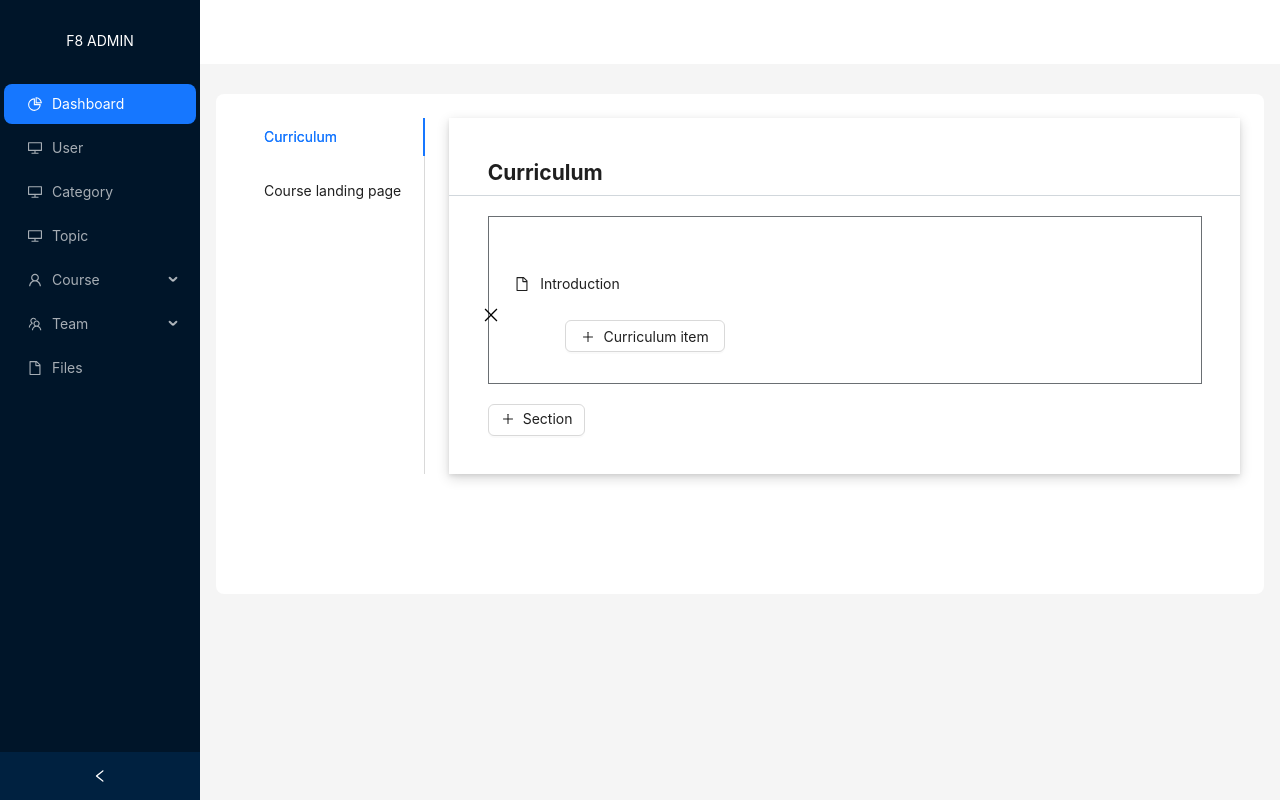
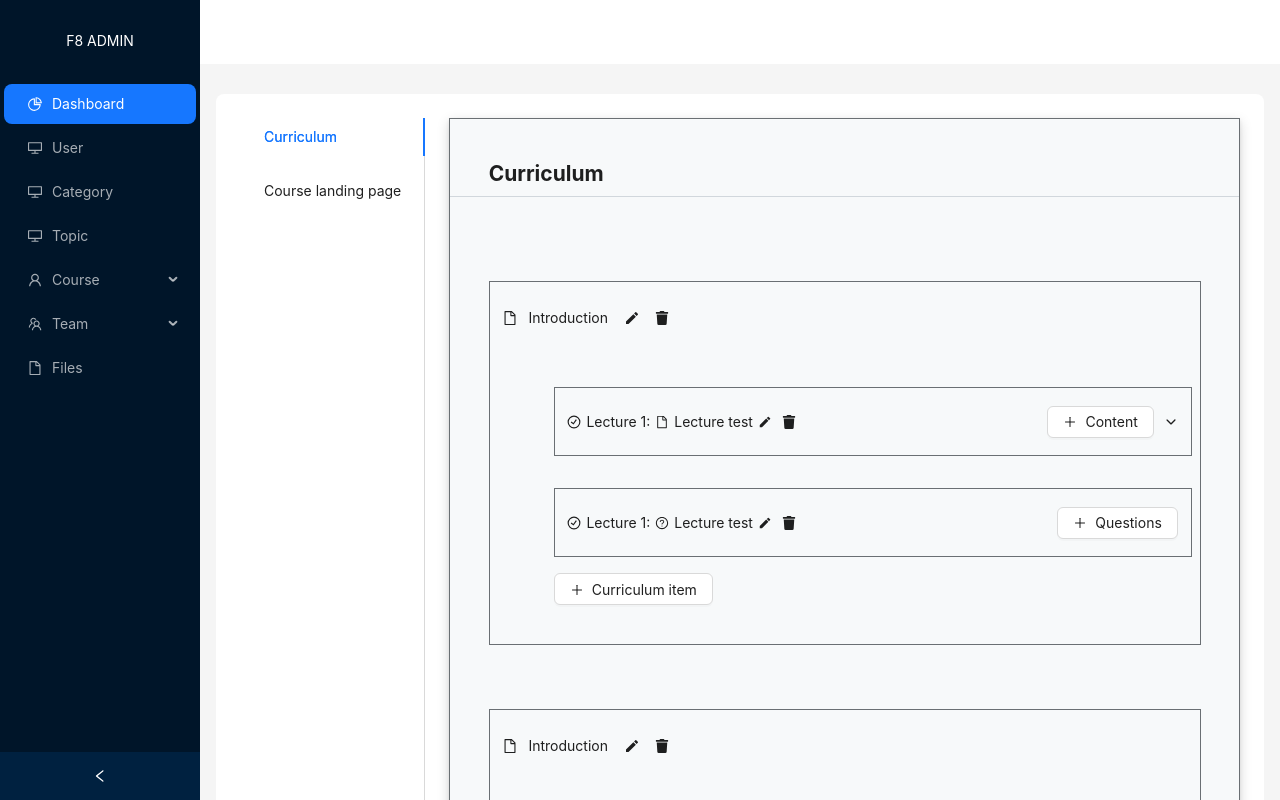
Before and after one commit to guma2k2/elearning_ui, a React (Vite) app: page /admin/courses/create in a window 1280 px wide. Shown: the top 800 px of the page. Built offline with nearby package versions, Linux system fonts and the light colour scheme.

Commit message:
course feature

```diff
--- /dev/null
+++ b/src/components/curriculum/Curriculum.style.scss
@@ -0,0 +1,95 @@
+.curriculum-insert {
+    position: relative;
+    height: 32px;
+    width: 100%;
+    cursor: pointer;
+    opacity: 0;
+
+    .curriculum-btn-insert {
+        cursor: pointer;
+        display: flex;
+        align-items: center;
+        justify-content: center;
+        position: absolute;
+        height: 32px;
+        width: 64px;
+        top: 0px;
+        left: -32px;
+        border: 1px dashed #6a6f73;
+        background-color: white;
+    }
+
+    &:hover {
+        opacity: 1;
+    }
+}
+
+.curriculum-container {
+    display: flex;
+    flex-direction: column;
+    padding-left: 64px;
+    padding-right: 8px;
+
+    .curriculum-wrapper {
+        border: 1px solid #6a6f73;
+        padding: 1.1rem 0.8rem;
+        display: flex;
+        align-items: center;
+        justify-content: space-between;
+        cursor: pointer;
+
+        .curriculum-left {
+            display: flex;
+            align-items: center;
+            gap: 5px;
+
+            .curriculum-action {
+                display: inline-flex;
+                gap: 10px;
+                align-items: center;
+                justify-content: space-between;
+
+                .icon-edit {
+                    width: 14px;
+                    height: 14px;
+                }
+
+                .icon-trash {
+                    width: 14px;
+                    height: 14px;
+                }
+            }
+        }
+
+        .curriculum-right {
+            display: flex;
+            align-items: center;
+            gap: 10px;
+            cursor: pointer;
+        }
+    }
+
+    .curriculum-dropdown {
+        padding: 9px;
+        display: flex;
+        flex-direction: column;
+        border-left: 1px solid #6a6f73;
+        border-right: 1px solid #6a6f73;
+        border-bottom: 1px solid #6a6f73;
+        gap: 8px;
+
+        .dropdown-top {
+            display: flex;
+            flex-direction: column;
+            border-bottom: 1px solid #d1d7dc;
+
+            .lecture-form-action {
+                margin: 8px 0;
+                display: flex;
+                align-items: center;
+                justify-content: flex-end;
+                gap: 16px;
+            }
+        }
+    }
+}
--- a/src/components/curriculum/CurriculumType.tsx
+++ b/src/components/curriculum/CurriculumType.tsx
@@ -1,5 +1,4 @@
 export type CurriculumType = {
-    type: "lecture" | "quiz" | ""
+    type: "lecture" | "quiz"
     title: string
-    setToggle: any
 }
--- a/src/components/curriculum/index.tsx
+++ b/src/components/curriculum/index.tsx
@@ -1,18 +1,93 @@
-import { AiOutlinePlus } from "react-icons/ai"
+import { GrStatusGood } from "react-icons/gr"
 import { CurriculumType } from "./CurriculumType"
+import { AiOutlineFile, AiOutlinePlus, AiOutlineQuestionCircle } from "react-icons/ai"
+import { Button } from "antd"
+import './Curriculum.style.scss'
+import { IoIosArrowDown, IoIosArrowUp } from "react-icons/io"
+import { MdModeEdit } from "react-icons/md"
+import { FaTrash } from "react-icons/fa"
+import { useRef, useState } from "react"
+import ReactQuill from "react-quill"
+import 'react-quill/dist/quill.snow.css';
 
+type ToggleType = {
+    type: "desc" | "resources" | "lecture" | "quiz" | "dropdown" | ""
+}
+const modules = {
+    toolbar: [
+        ['bold', 'italic'],
+        [{ 'list': 'ordered' }, { 'list': 'bullet' }],  // Customize the toolbar to include only bold and italic options
+    ],
+};
+
+const formats = [
+    'bold', 'italic', 'list', 'bullet',
+];
 function Curriculum(probs: CurriculumType) {
-    const handleClick = () => {
-        console.log(probs.type);
-        const type = probs.type === "lecture" ? "lecture" : "quiz";
-        probs.setToggle({ type })
+    const curriculumHeaderRef = useRef<HTMLDivElement | null>(null);
+    const [toggle, setToggle] = useState<ToggleType>({ type: "" });
+    const [lectureDesc, setLectureDesc] = useState<string>("");
+
+    const handleMouseEnter = () => {
+        if (curriculumHeaderRef.current) {
+            curriculumHeaderRef.current.style.opacity = "1";
+        }
     }
 
+    const handlMouseLeave = () => {
+        if (curriculumHeaderRef.current) {
+            curriculumHeaderRef.current.style.opacity = "0";
+        }
+    }
     return (
-        <div className="item-form" onClick={handleClick}>
-            <AiOutlinePlus />
-            <span>{probs.title}</span>
-        </div>
+        <>
+            <div className="curriculum-insert">
+                <button className="curriculum-btn-insert">
+                    <AiOutlinePlus className="section-icon-insert" />
+                </button>
+            </div>
+            <div className="curriculum-container" onMouseLeave={handlMouseLeave} onMouseEnter={handleMouseEnter}>
+                <div className="curriculum-wrapper">
+                    <div className="curriculum-left">
+                        <GrStatusGood />
+                        <span>Lecture 1:</span>
+                        {probs.type == "lecture" ? <AiOutlineFile /> : <AiOutlineQuestionCircle />}
+                        <span>{probs.title}</span>
+                        <span className="curriculum-action" ref={curriculumHeaderRef} >
+                            <MdModeEdit className="icon-edit" />
+                            <FaTrash className="icon-trash" />
+                        </span>
+                    </div>
+                    <div className="curriculum-right">
+                        <Button className='btn-curriculum' icon={<AiOutlinePlus />}>{probs.type == "lecture" ? "Content" : "Questions"}</Button>
+                        {probs.type == "lecture" && toggle.type == "" && <IoIosArrowDown onClick={() => setToggle({ type: "dropdown" })} />}
+                        {probs.type == "lecture" && toggle.type == "dropdown" && <IoIosArrowUp onClick={() => setToggle({ type: "" })} />}
+                    </div>
+                </div>
+                {toggle.type == "dropdown" && <div className="curriculum-dropdown">
+                    <Button style={{ width: "8rem" }} onClick={() => setToggle({ type: "desc" })} className='btn-desc-curriculum' icon={<AiOutlinePlus />}>Description</Button>
+                    <Button style={{ width: "8rem" }} onClick={() => setToggle({ type: "resources" })} type="default" className='btn-resources-curriculum' icon={<AiOutlinePlus />}>Resources</Button>
+                </div>
+                }
+                {toggle.type == "desc" && <div className="curriculum-dropdown">
+                    <div className="dropdown-top">
+                        <span>Lecture Description</span>
+                        <div className="lecture-rte"><ReactQuill modules={modules} formats={formats} theme="snow" value={lectureDesc} onChange={setLectureDesc} placeholder="Add a description. Include what students will be able to do after completing the lecture." /></div>
+                        <div className="lecture-form-action">
+                            <div style={{ cursor: "pointer" }} className="cancel" onClick={() => setToggle({ type: "dropdown" })}>Cancel</div>
+                            <Button type="primary">Save</Button>
+                        </div>
+                    </div>
+                    <Button style={{ width: "8rem" }} type="default" className='btn-resources-curriculum' icon={<AiOutlinePlus />}>Resources</Button>
+                </div>
+                }
+                {toggle.type == "resources" && <div className="curriculum-dropdown">
+                    <div className="dropdown-bottom"></div>
+                    <Button style={{ width: "8rem" }} type="default" className='btn-resources-curriculum' icon={<AiOutlinePlus />}>Resources</Button>
+                </div>
+                }
+            </div>
+        </>
     )
 }
 
--- a/src/components/section/Section.style.scss
+++ b/src/components/section/Section.style.scss
@@ -1,12 +1,39 @@
+.section-insert {
+    position: relative;
+    height: 64px;
+    width: 100%;
+    cursor: pointer;
+    opacity: 0;
+
+    .section-btn-insert {
+        cursor: pointer;
+        display: flex;
+        align-items: center;
+        justify-content: center;
+        position: absolute;
+        height: 32px;
+        width: 64px;
+        top: 16px;
+        left: -32px;
+        border: 1px dashed #6a6f73;
+        background-color: white;
+    }
+
+    &:hover {
+        opacity: 1;
+    }
+}
+
 .section-container {
     border: 1px solid #6a6f73;
-    padding: 1.9rem 0.8rem;
-    min-height: 150px;
+    display: flex;
+    flex-direction: column;
 
     .section-header {
         padding: 1.6rem 0.8rem;
         display: flex;
         align-items: center;
+        cursor: pointer;
 
         .title {
             display: flex;
@@ -21,7 +48,6 @@
         }
 
         .section-action {
-            opacity: 0;
             flex: 1;
 
             .section-action-wrapper {
@@ -40,17 +66,14 @@
                 }
 
             }
-
-            &:hover {
-                opacity: 1;
-                cursor: pointer;
-            }
         }
     }
 
     .section-wraper {
+        margin-top: 16px;
         padding-left: 64px;
         padding-right: 8px;
+        padding-bottom: 2.4rem;
         position: relative;
 
         .btn-curriculum {
@@ -60,7 +83,7 @@
         .icon-exist {
             position: absolute;
             top: -15px;
-            left: -20px;
+            left: 30px;
             cursor: pointer;
             color: black;
             width: 20px;
@@ -136,17 +159,16 @@
                 gap: 10px;
 
                 .label {
-                    width: 221px;
-                    flex: 3;
+                    min-width: 221px;
                 }
 
                 input {
-                    flex: 7;
+                    flex: 1;
                     padding: 10px 20px;
                 }
 
                 .quiz-rte {
-                    flex: 7;
+                    flex: 1;
                 }
             }
 
--- a/src/components/section/index.tsx
+++ b/src/components/section/index.tsx
@@ -3,38 +3,73 @@ import './Section.style.scss'
 import { MdModeEdit } from "react-icons/md"
 import { FaTrash } from "react-icons/fa"
 import { Button } from "antd"
-import { useState } from "react"
+import { useRef, useState } from "react"
 import { LiaTimesSolid } from "react-icons/lia"
-import Curriculum from "../curriculum"
 import ReactQuill from 'react-quill';
 import 'react-quill/dist/quill.snow.css';
+import Curriculum from "../curriculum"
 
 type ToggleType = {
     type: "button" | "select" | "lecture" | "quiz"
 }
+const modules = {
+    toolbar: [
+        ['bold', 'italic'],  // Customize the toolbar to include only bold and italic options
+    ],
+};
+
+const formats = [
+    'bold', 'italic'
+];
 function Section() {
     const [toggle, setToggle] = useState<ToggleType>({ type: "button" });
     const [descQuiz, setDescQuiz] = useState<string>();
+    const headerRef = useRef<HTMLDivElement | null>(null);
+    const handleMouseEnter = () => {
+        if (headerRef.current) {
+            headerRef.current.style.display = "block";
+        }
+    }
+
+    const handlMouseLeave = () => {
+        if (headerRef.current) {
+            headerRef.current.style.display = "none";
+        }
+    }
     return (
+        <>
+            <div className="section-insert">
+                <button className="section-btn-insert">
+                    <AiOutlinePlus className="section-icon-insert" />
+                </button>
+            </div>
             <div className="section-container">
-            <div className="section-header">
+                <div className="section-header" onMouseEnter={handleMouseEnter} onMouseLeave={handlMouseLeave}>
                     <div className="title">
                         <AiOutlineFile className="icon-file" />
                         <span>Introduction</span>
                     </div>
-                <div className="section-action">
+                    <div className="section-action" ref={headerRef}>
                         <div className="section-action-wrapper">
                             <MdModeEdit className="icon-edit" />
                             <FaTrash className="icon-trash" />
                         </div>
                     </div>
                 </div>
+                <Curriculum title="Lecture test" type="lecture" />
+                <Curriculum title="Lecture test" type="quiz" />
                 <div className="section-wraper">
                     {toggle.type === "button" && <Button onClick={() => setToggle({ type: "select" })} className='btn-curriculum' icon={<AiOutlinePlus />}>Curriculum item</Button>}
-                <LiaTimesSolid className="icon-exist" onClick={() => setToggle({ type: "button" })} />
+                    {toggle.type != "button" && <LiaTimesSolid className="icon-exist" onClick={() => setToggle({ type: "button" })} />}
                     {toggle.type === "select" && <div className="add-item-forms">
-                    <Curriculum setToggle={setToggle} type="lecture" title="Lecture" />
-                    <Curriculum setToggle={setToggle} type="quiz" title="Quiz" />
+                        <div className="item-form" onClick={() => setToggle({ type: "lecture" })}>
+                            <AiOutlinePlus />
+                            <span>Lecture</span>
+                        </div>
+                        <div className="item-form" onClick={() => setToggle({ type: "quiz" })}>
+                            <AiOutlinePlus />
+                            <span>Quiz</span>
+                        </div>
                     </div>
                     }
                     {toggle.type === "lecture" &&
@@ -57,7 +92,7 @@ function Section() {
                             </div>
                             <div className="quiz-form-item">
                                 <div className="label"></div>
-                            <div className="quiz-rte"><ReactQuill formats={['bold']} theme="snow" value={descQuiz} onChange={setDescQuiz} placeholder="Quiz Description" /></div>
+                                <div className="quiz-rte"><ReactQuill modules={modules} formats={formats} theme="snow" value={descQuiz} onChange={setDescQuiz} placeholder="Quiz Description" /></div>
                             </div>
                             <div className="quiz-form-action">
                                 <div className="cancel">Cancel</div>
@@ -67,6 +102,7 @@ function Section() {
                     }
                 </div>
             </div>
+        </>
     )
 }
 
--- a/src/pages/admin/course/curriculum/CurriculumList.style.scss
+++ b/src/pages/admin/course/curriculum/CurriculumList.style.scss
@@ -1,7 +1,9 @@
-.curriculum-container {
+.curriculumlist-container {
     display: flex;
     flex-direction: column;
     box-shadow: 0 2px 4px rgba(0, 0, 0, .08), 0 4px 12px rgba(0, 0, 0, .16);
+    background-color: #f7f9fa;
+    border: 1px solid #6a6f73;
 
     .header {
         height: 50px;
--- a/src/pages/admin/course/curriculum/CurriculumList.tsx
+++ b/src/pages/admin/course/curriculum/CurriculumList.tsx
@@ -4,11 +4,12 @@ import { AiOutlinePlus } from 'react-icons/ai'
 import Section from '../../../../components/section'
 function CurriculumList() {
     return (
-        <div className="curriculum-container">
+        <div className="curriculumlist-container">
             <div className="header">
                 <h2>Curriculum</h2>
             </div>
             <div className="wrapper">
+                <Section />
                 <Section />
             </div>
             <div className='plus'>
```
Lines whose indentation alone changed are shown as unchanged.
